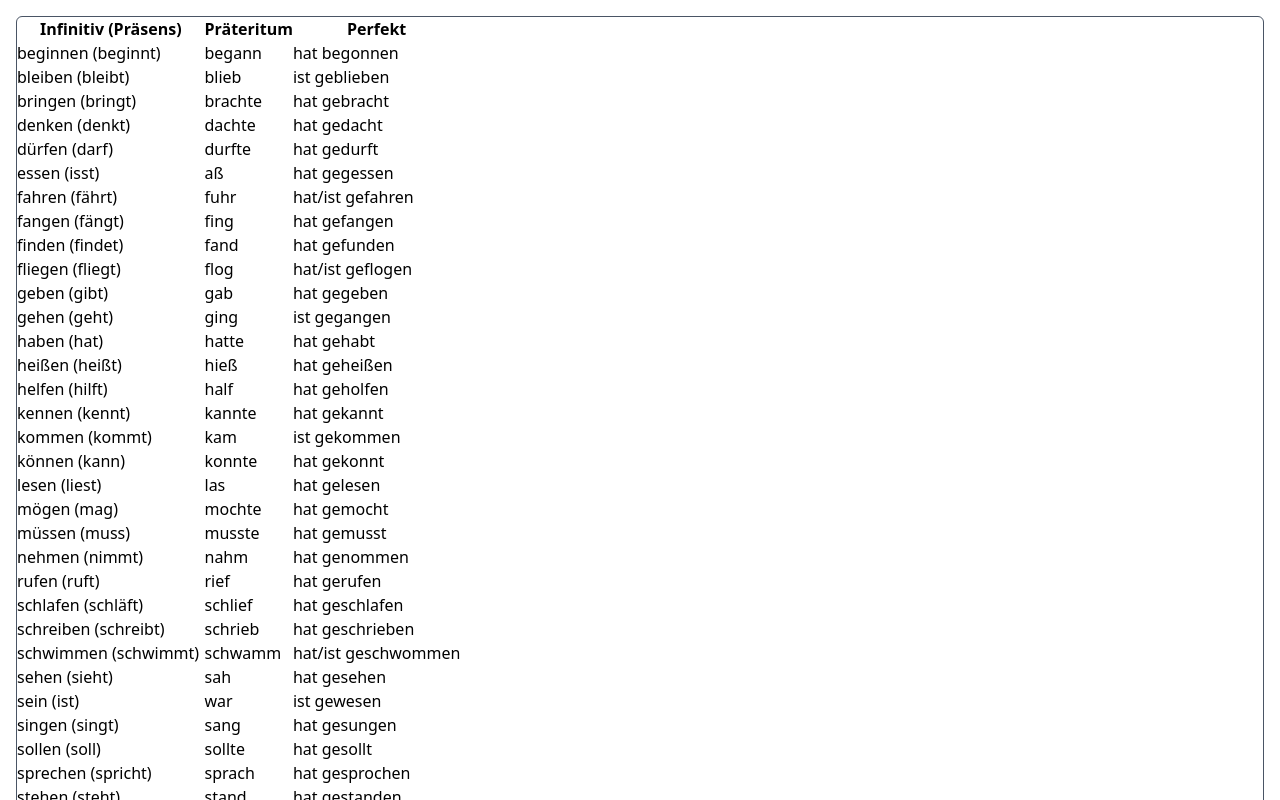
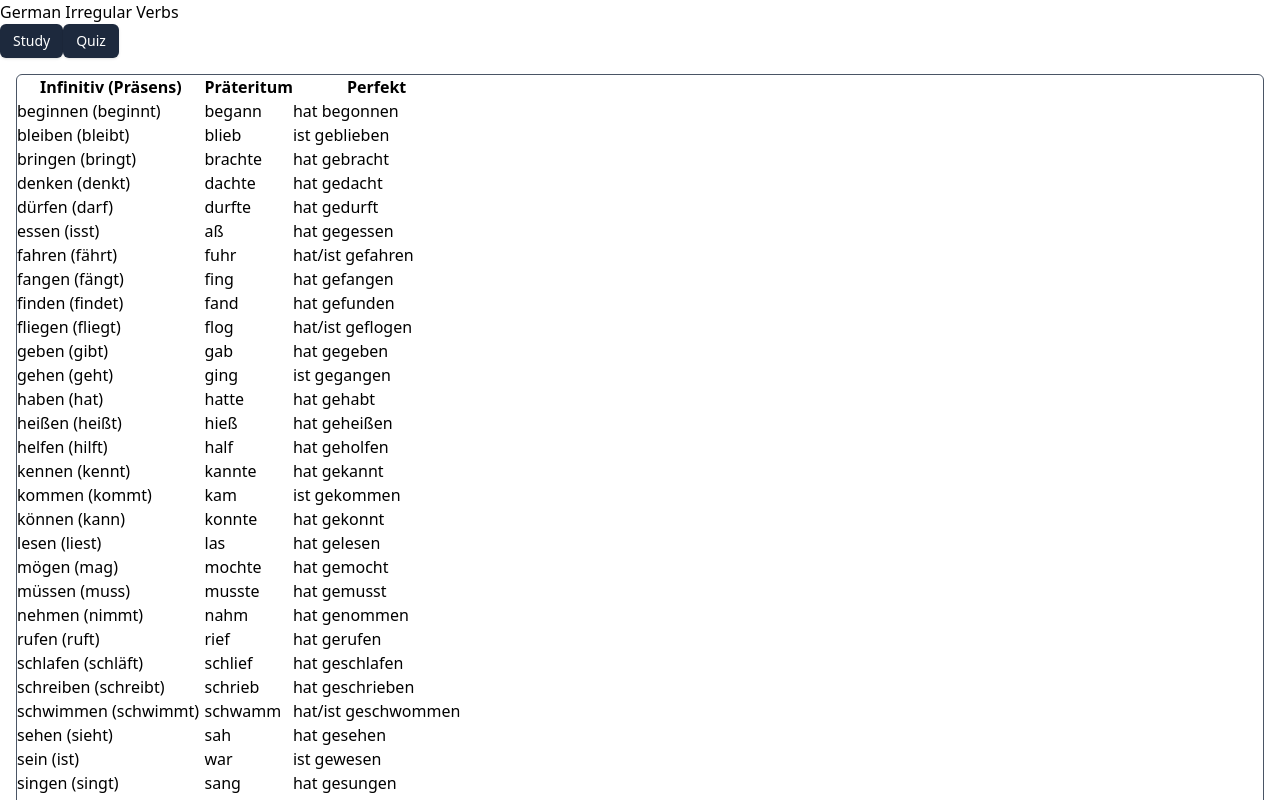
Before and after one commit to tampakc/german-irregular-verbs, an Angular app: page /study in a window 1280 px wide. Shown: the top 800 px of the page. Built offline with nearby package versions, Linux system fonts and the light colour scheme.

Commit message:
add basic navigation

```diff
--- a/src/app/app.component.html
+++ b/src/app/app.component.html
@@ -1,5 +1,9 @@
 <main class="main">
-  <div class="content"></div>
+  <div class="content">
+    <h3>German Irregular Verbs</h3>
+    <button class="btn" routerLink="/study">Study</button>
+    <button class="btn" routerLink="/quiz">Quiz</button>
+  </div>
 </main>
 
 <router-outlet />
--- a/src/app/app.component.ts
+++ b/src/app/app.component.ts
@@ -1,9 +1,9 @@
 import { Component } from '@angular/core';
-import { RouterOutlet } from '@angular/router';
+import { RouterLink, RouterOutlet } from '@angular/router';
 
 @Component({
   selector: 'app-root',
-  imports: [RouterOutlet],
+  imports: [RouterOutlet, RouterLink],
   templateUrl: './app.component.html',
   styleUrl: './app.component.css',
 })
--- a/src/styles.css
+++ b/src/styles.css
@@ -1,2 +1,8 @@
 /* You can add global styles to this file, and also import other style files */
 @import "tailwindcss";
+
+button {
+  @apply rounded-md bg-slate-800 py-1.5 px-3 border border-transparent text-center text-sm text-white cursor-pointer transition-all shadow-sm
+           hover:shadow focus:bg-slate-700 focus:shadow-none active:bg-slate-700 hover:bg-slate-700 active:shadow-none
+           disabled:pointer-events-none disabled:opacity-50 disabled:shadow-none;
+}
```
